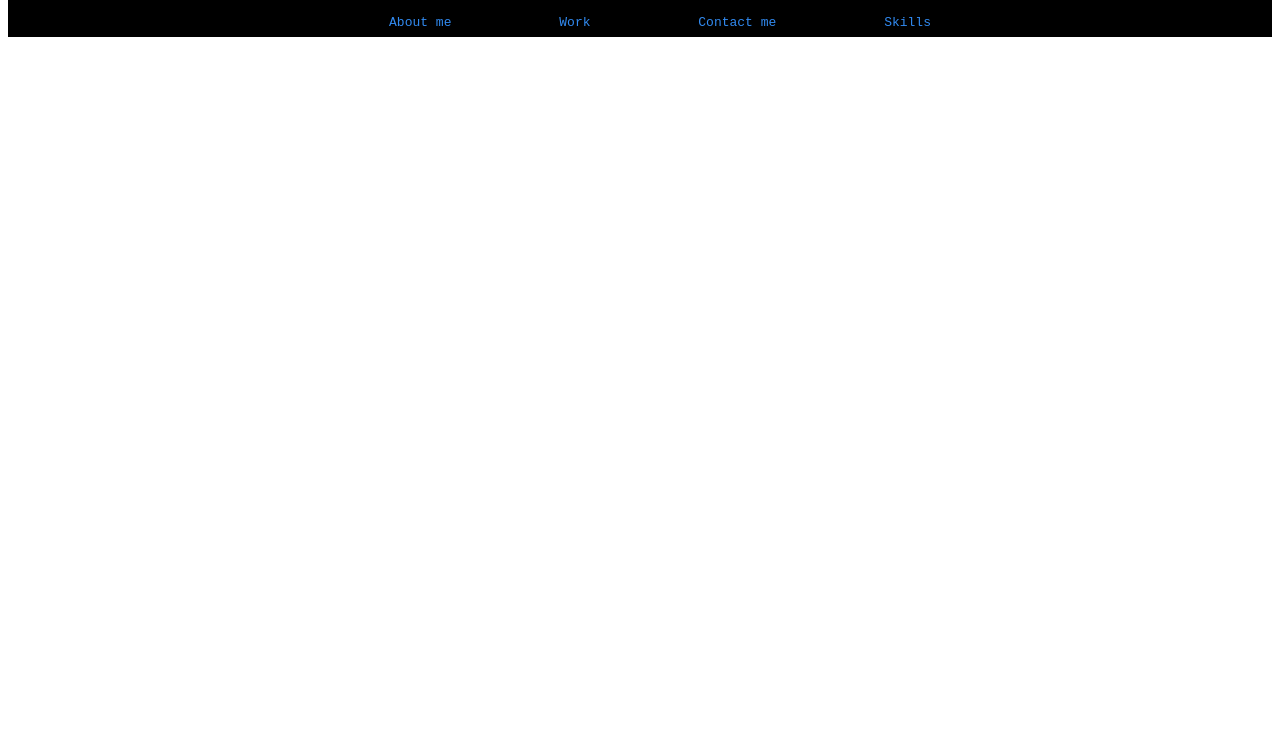
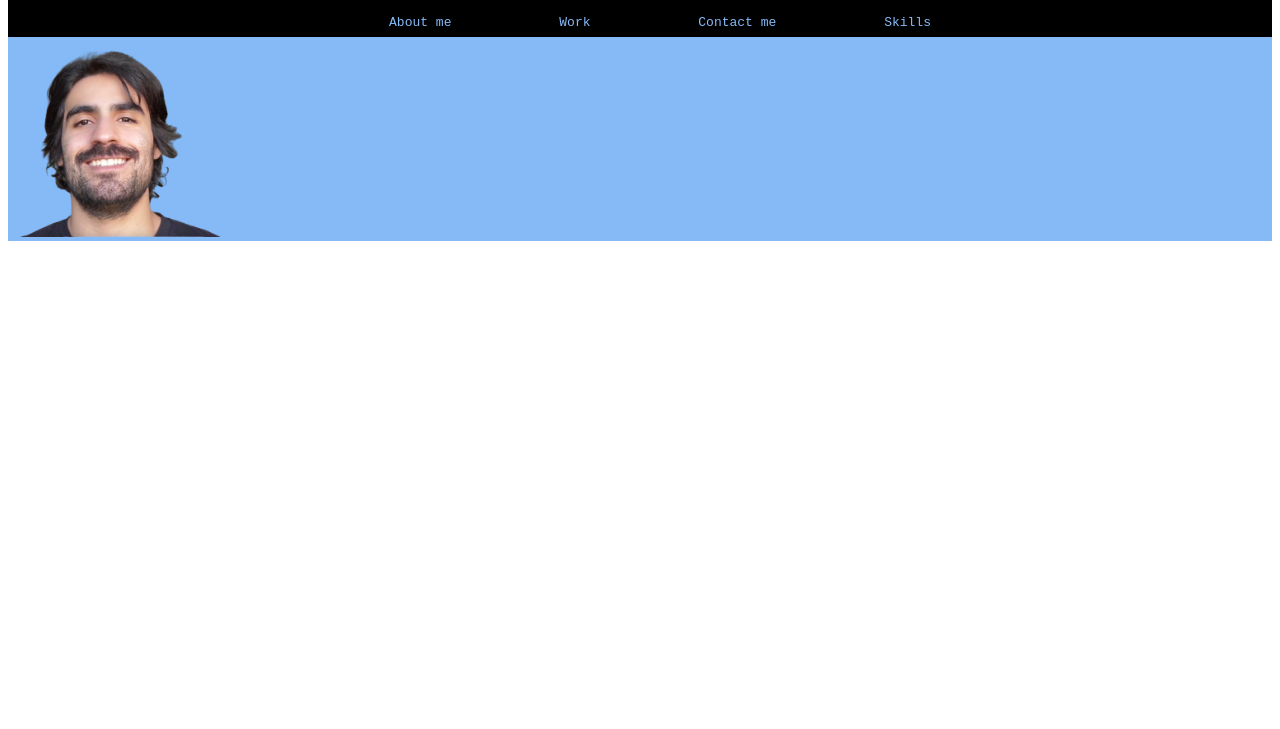
Before and after one commit to steakbutter/Portfolio-Carlos, a plain HTML site: page index.html in a window 1280 px wide. Shown: the part 71-800 px from the top of the page. Drawn offline with Linux system fonts and the light colour scheme.

Commit message:
Added body section with profile picture

```diff
--- a/assets/Style.css
+++ b/assets/Style.css
@@ -1,6 +1,6 @@
 :root {
     --nothing: rgb(0, 0, 0);
-    --cool-blue: rgb(49, 138, 240);
+    --cool-blue: rgb(133, 186, 247);
     --cool-pink:rgb(255, 62, 191);
 }
 
@@ -24,3 +24,11 @@ nav ul li {
     display: inline;
     margin: 50px;
 }
+
+.body-main {
+    background-color: var(--cool-blue);
+}
+
+img {
+    height: 200px;
+}
--- a/index.html
+++ b/index.html
@@ -19,6 +19,10 @@
         </nav>
 
     </header>
+    <section class="body-main">
+        <img src="./images/Profile pic Carlos.png" alt="Picture of Carlos Gonzalez">
+
+    </section>
 
 </body>
 </html>
```
